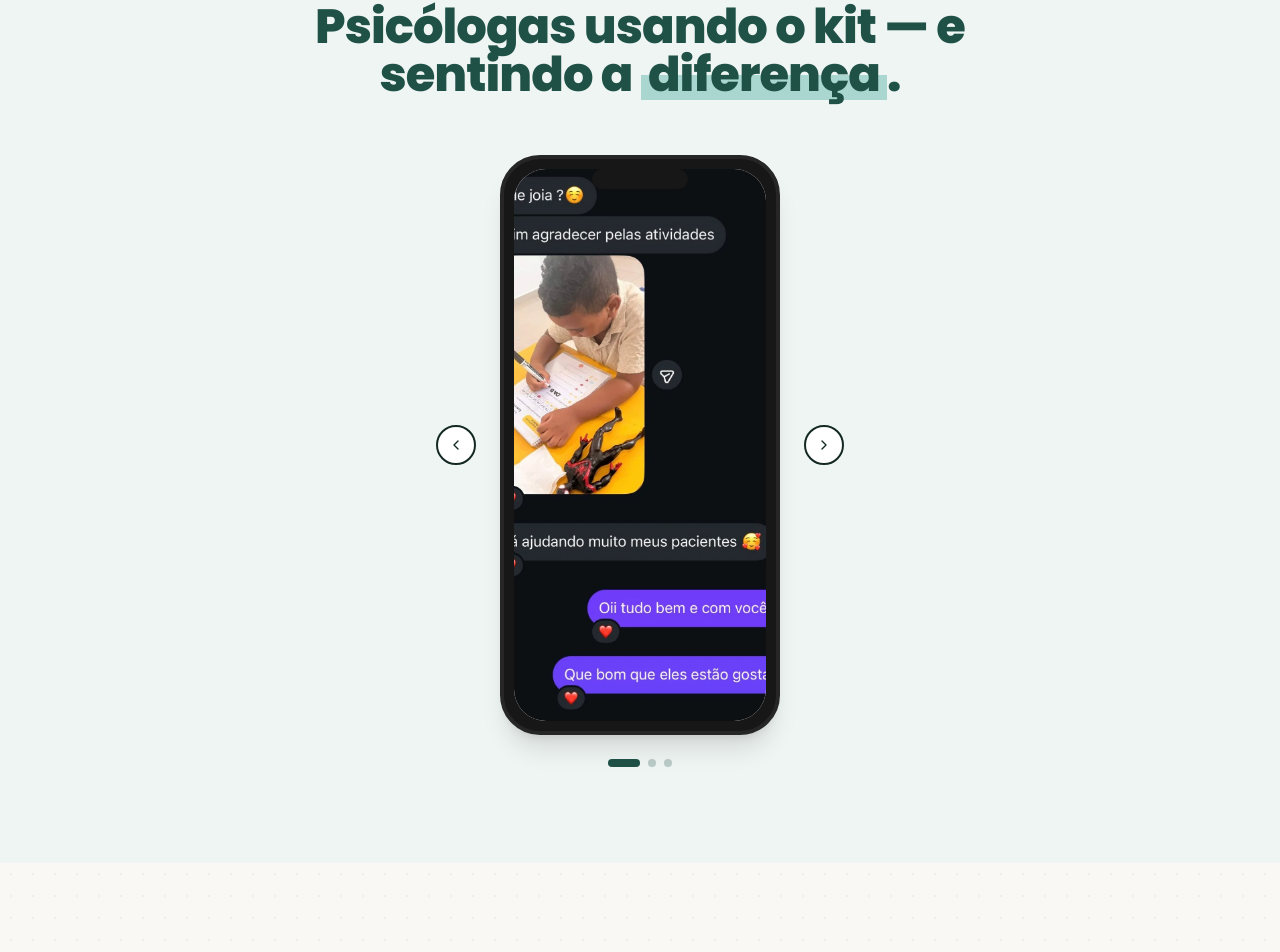
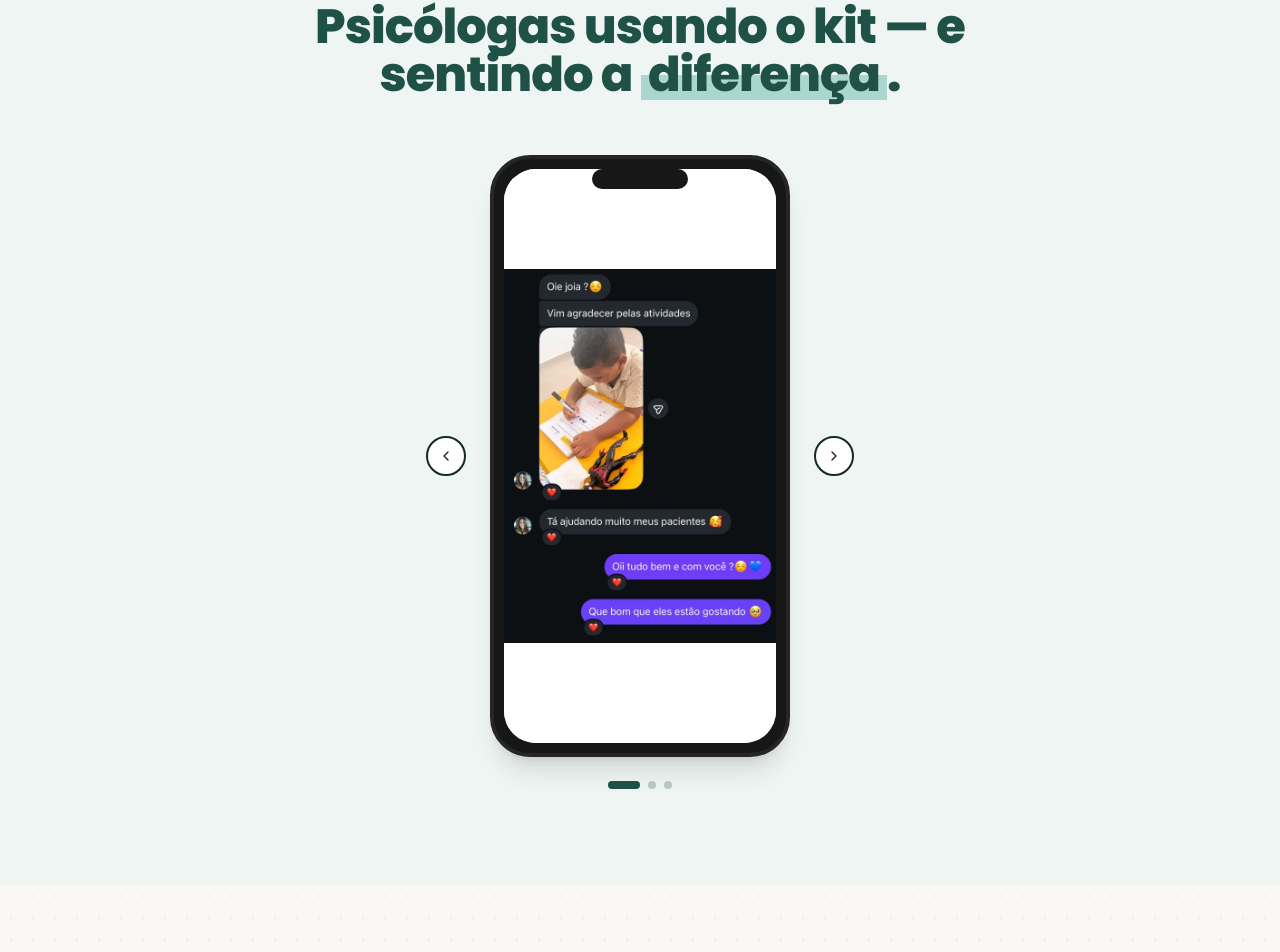
Before and after one commit to chats3108/kit-consultorio-ludico, a React (Vite) app: page / in a window 1280 px wide. Shown: the part 5300-6252 px from the top of the page. Built offline with nearby package versions, Linux system fonts and the light colour scheme; the HTML template or start-up script is replaced by a standard one.

Commit message:
Changes
Co-authored-by: tavaresprimeshopify-ops <239509785+tavaresprimeshopify-ops@users.noreply.github.com>

```diff
--- a/src/components/SocialProof.tsx
+++ b/src/components/SocialProof.tsx
@@ -33,15 +33,15 @@ const SocialProof = () => {
             </button>
 
             {/* Phone frame */}
-            <div className="relative w-[240px] sm:w-[280px] h-[500px] sm:h-[580px] bg-neutral-900 rounded-[2.5rem] p-2.5 shadow-xl border-4 border-neutral-800">
+            <div className="relative w-[260px] sm:w-[300px] bg-neutral-900 rounded-[2.5rem] p-2.5 shadow-xl border-4 border-neutral-800">
               <div className="absolute top-2.5 left-1/2 -translate-x-1/2 w-24 h-5 bg-neutral-900 rounded-full z-10" />
-              <div className="relative w-full h-full rounded-[2rem] overflow-hidden bg-white">
+              <div className="relative w-full rounded-[2rem] overflow-hidden bg-white aspect-[9/19]">
                 {deps.map((src, i) => (
                   <img
                     key={i}
                     src={src}
                     alt={`Depoimento ${i + 1}`}
-                    className={`absolute inset-0 w-full h-full object-cover transition-opacity duration-500 ${
+                    className={`absolute inset-0 w-full h-full object-contain bg-white transition-opacity duration-500 ${
                       i === index ? "opacity-100" : "opacity-0"
                     }`}
                   />
```
